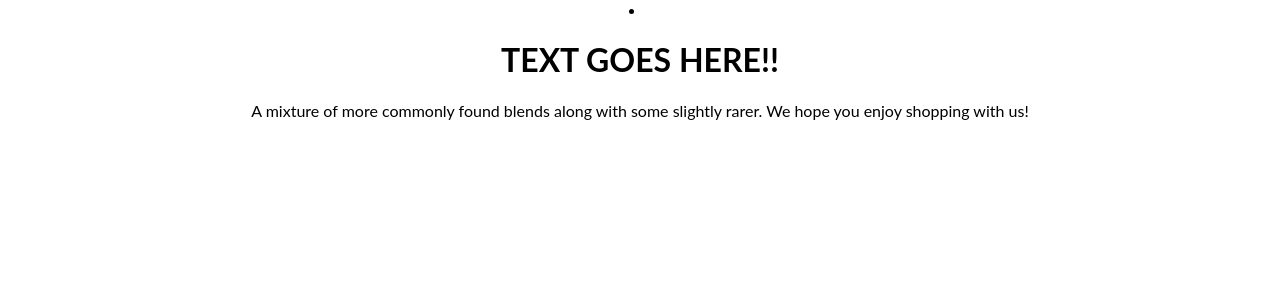
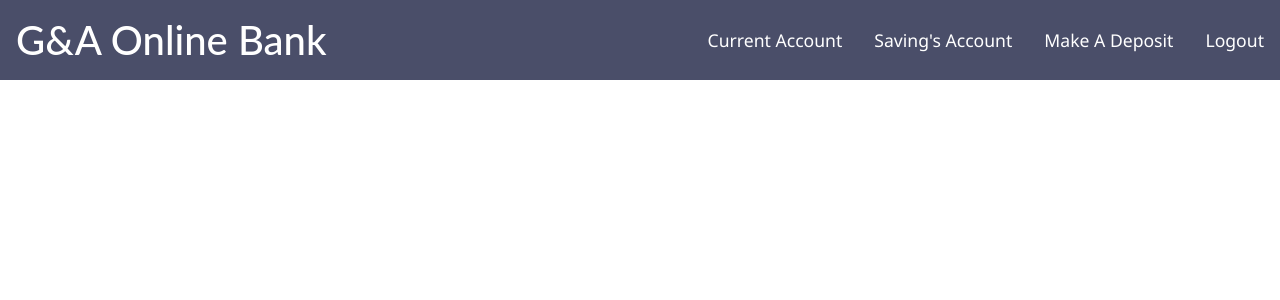
Before and after one commit to PeterGemmell/Bank_Account_App, a React (Create React App) app in the folder client/bank_account/: page /home in a window 1280 px wide. Shown: the top 300 px of the page. Built offline with nearby package versions, Linux system fonts and the light colour scheme.

Commit message:
navbar component added and some styling

```diff
--- a/client/bank_account/src/App.js
+++ b/client/bank_account/src/App.js
@@ -3,7 +3,7 @@ import React, { Component } from 'react';
 import './App.css';
 import './style.css';
 import LoginContainer from './containers/LoginContainer';
-import HomeContainer from './containers/HomeContainer';
+// import HomeContainer from './containers/HomeContainer';
 
 class App extends Component {
   render(){
--- a/client/bank_account/src/NavBar.js
+++ b/client/bank_account/src/NavBar.js
@@ -0,0 +1,22 @@
+import React, { Component} from 'react';
+import { NavLink, Link } from 'react-router-dom';
+
+
+const NavBar = (props) => {
+    return (
+    <header className='navbar'>
+        <div className='navbar__title navbar__item'>G&A Online Bank</div>
+        <div className='navbar__item'>
+        <a href="/coffees">Current Account</a></div>
+        <div className='navbar__item'>
+        <a href="/coffees">Saving's Account</a></div>
+        <div className='navbar__item'>
+        <a href="/coffees">Make A Deposit</a></div>
+         <div className='navbar__item'>
+         <a href="/">Logout</a></div>
+    </header>
+
+  )
+};
+
+export default NavBar;
--- a/client/bank_account/src/Routes.js
+++ b/client/bank_account/src/Routes.js
@@ -3,6 +3,9 @@ import {Router, Switch, Route } from 'react-router-dom';
 import HomeContainer from './containers/HomeContainer';
 import LoginContainer from './containers/LoginContainer';
 import history from './history';
+import DepositContainer from './containers/DepositContainer';
+
+// So we will import the navbar in here. Render it below. Also add in other containers.
 
 
 class Routes extends Component {
--- a/client/bank_account/src/containers/HomeContainer.js
+++ b/client/bank_account/src/containers/HomeContainer.js
@@ -1,26 +1,18 @@
-import React, {Component} from 'react';
+import React, { Component, Fragment } from 'react'
 import {BrowserRouter as Router, Route, Switch} from 'react-router-dom';
+import NavBar from '../NavBar.js';
 
 class HomeContainer extends Component {
 
   render(){
-
-    return(
-      <li>
-      <p><h1>TEXT GOES HERE!!</h1></p>
-      <p>A mixture of more commonly found blends along with some slightly rarer. We hope you enjoy shopping with us!</p>
-      </li>
-
-    )
+  return(
+    <Router>
+    <Fragment>
+    <NavBar/>
+    </Fragment>
+    </Router>
+   )
   }
-
-
-
-
-
-
-
 }
 
-
 export default HomeContainer;
--- a/client/bank_account/src/containers/LoginContainer.js
+++ b/client/bank_account/src/containers/LoginContainer.js
@@ -1,9 +1,55 @@
 import React, { Component } from 'react';
-import {Redirect} from 'react-router-dom';
 import history from './../history';
+import { validateAll } from 'indicative/validator';
 
 class LoginContainer extends Component {
 
+
+  state = {
+    fullname: '',
+    email: '',
+    password: '',
+    // Using indicative we also need to add in a password confirmation in name input and in state.
+    password_confirmation: '',
+  }
+
+  handleInputChange=(event)=>{
+    this.setState({
+      [event.target.name]: event.target.value
+    })
+  }
+
+  handleSubmit=(event)=> {
+    event.preventDefault();
+    this.props.history.push('/home');
+    // We are validating the user using indicative package.
+    // taking the input data from state.
+    const data = this.state;
+    const rules = {
+      fullname: 'required|string',
+      email: 'required|email',
+      password: 'required|string|min:8|confirmed' // confirmed will check for the password confirmation.
+    }
+
+    const messages = {
+      required: 'This {{ field }} is required.',
+      'email.email': 'This email is invalid.',
+      'password.confirmed': 'The password does not match'
+    }
+
+
+    validateAll(data, rules, messages)
+    .then(() => {
+      console.log('success')
+    })
+    .catch(errors => {
+      console.log(errors);
+      // Show errors to user.
+      const formattedErrors = {}
+      errors.forEach(error => formattedErrors[error.field] = error.message)
+      this.setState({errors: formattedErrors})
+    })
+  };
 
 
 
@@ -12,24 +58,28 @@ class LoginContainer extends Component {
       <div className='wrapper'>
         <div className='form-wrapper'>
           <h2><b>G&A Online Bank</b></h2>
-          <form onSubmit={this.handleSubmit} noValidate >
+          <form onSubmit={this.handleSubmit}>
             <div className='fullName'>
               <label htmlFor="fullName">Full Name</label>
-              <input type='text' name='fullName' onChange={this.handleChange} noValidate />
+              <input type='text' name='fullName' onChange={this.handleInputChange}/>
             </div>
             <div className='email'>
               <label htmlFor="email">Email</label>
-              <input type='email' name='email' onChange={this.handleChange} noValidate />
+              <input type='email' name='email' onChange={this.handleInputChange}/>
             </div>
             <div className='password'>
               <label htmlFor="password">Password</label>
-              <input type='password' name='password' onChange={this.handleChange} noValidate />
+              <input type='password' name='password' onChange={this.handleInputChange}/>
+            </div>
+            <div className='password'>
+              <label htmlFor="password">Password (Confirm)</label>
+              <input type='password' name='password_confirmation' onChange={this.handleInputChange}/>
             </div>
             <div className='info'>
               <small>Password must be eight characters in length.</small>
             </div>
             <div className='submit'>
-              <button onClick={() => history.push('/home')}>Login</button>
+              <button>Login</button>
             </div>
           </form>
         </div>
--- a/client/bank_account/src/style.css
+++ b/client/bank_account/src/style.css
@@ -13,6 +13,40 @@ PLATINUM: #EADAE4
 SPANISH GRAY: #9A8C98
 SILVER PINK: #C9ADA7
 */
+
+a {
+  color: white;
+  font-weight: 400;
+  text-decoration: none;
+  font-size: 110%;
+  font-family: "Segoe UI", "Ubuntu", "Roboto", "Open Sans", "Helvetica Neue", sans-serif;
+}
+
+.navbar {
+    display: flex;
+    align-items: center;
+
+    background: #4A4E69;
+    color: white;
+    font-family: "Segoe UI", "Ubuntu", "Roboto", "Open Sans", "Helvetica Neue", sans-serif;
+    /* font-family: Helvetica; */
+    font-weight: 500;
+
+}
+
+.navbar__title {
+    margin-right: auto;
+    font-size: 250%;
+    padding: 12px 16px;
+}
+
+.navbar__item {
+    padding: 16px 16px;
+    cursor: pointer;
+    vertical-align: middle;
+    color: white;
+
+}
 
 .wrapper {
   height: 97vh;
```
Also changed, not shown: client/bank_account/public/box-image.png (added), 1 other file (tests, documents, lock files or other folders).
